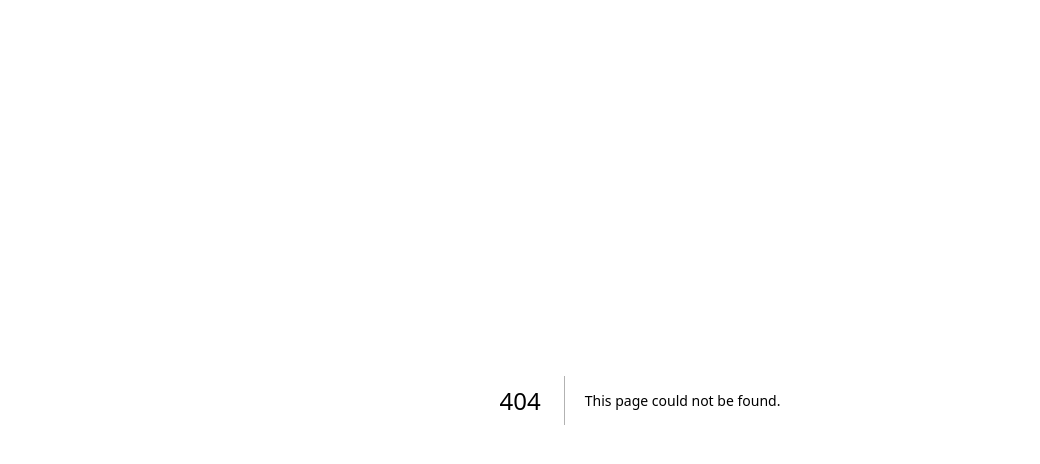
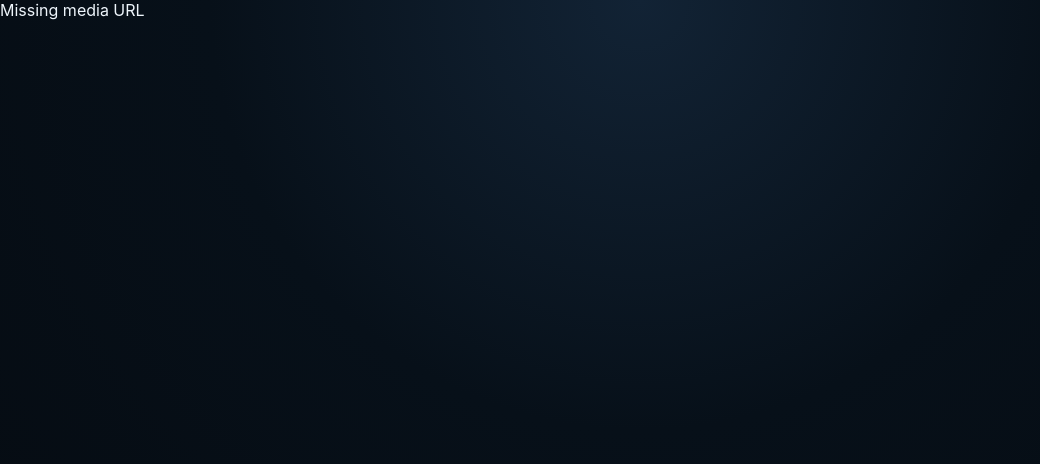
Before and after one commit to frankkk99/hlstest, a Next.js app: page /embed in a window 1280 px wide. Before the commit this address had no page. Shown: the top 464 px of the page, without its empty margins (0-1040 px from the left). Built offline with nearby package versions, Linux system fonts and the light colour scheme.

Commit message:
add embed player page

```diff
--- /dev/null
+++ b/app/embed/page.tsx
@@ -0,0 +1,26 @@
+import EmbedPlayer from "./embed-player";
+
+type SearchParams = Promise<Record<string, string | string[] | undefined>>;
+
+function valueOf(value: string | string[] | undefined) {
+  return Array.isArray(value) ? value[0] || "" : value || "";
+}
+
+export default async function EmbedPage({ searchParams }: { searchParams: SearchParams }) {
+  const params = await searchParams;
+  const url = valueOf(params.url);
+  const origin = valueOf(params.origin);
+  const referer = valueOf(params.referer);
+  const userAgent = valueOf(params.ua);
+  const autoplay = valueOf(params.autoplay) === "1";
+
+  return (
+    <EmbedPlayer
+      url={url}
+      origin={origin}
+      referer={referer}
+      userAgent={userAgent}
+      autoplay={autoplay}
+    />
+  );
+}
```
